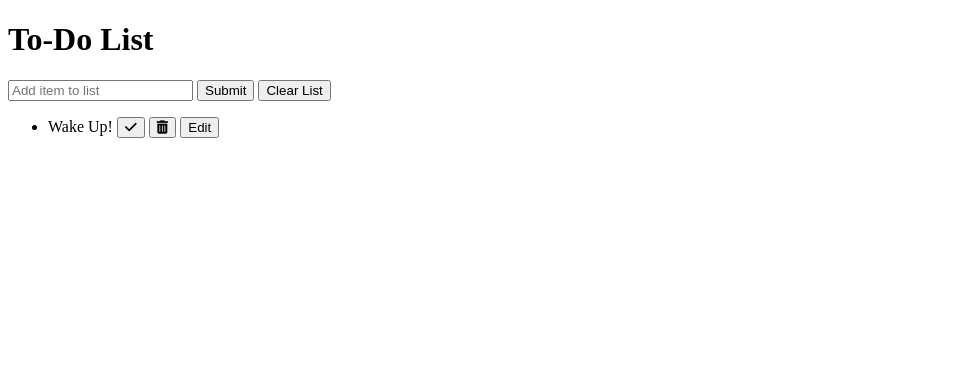
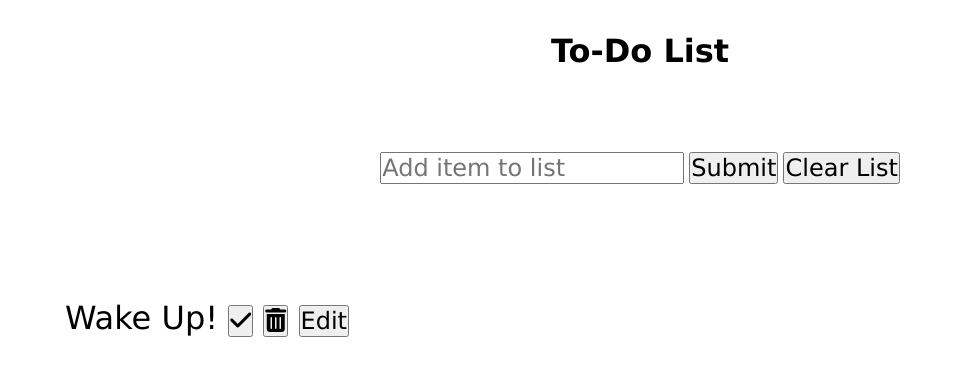
Before and after one commit to miogum/to-do, a plain HTML site: page index.html in a window 1280 px wide. Shown: the whole page, without its empty margins (0-955 px from the left). Drawn offline with Linux system fonts and the light colour scheme.

Commit message:
made some changes to css

```diff
--- a/app.js
+++ b/app.js
@@ -3,6 +3,9 @@ const clearBtn = document.querySelector('.clear-list');
 const newItem = document.getElementById('add-item');
 const ul = document.getElementById('list');
 let btns = document.querySelectorAll('.btn2');
+const doneBtn = document.getElementById('done-btn');
+const deleteBtn = document.getElementById('delete-btn');
+const editBtn = document.getElementById('edit-btn');
 
 // function to add item
 const createNewItem = () => {
@@ -23,25 +26,12 @@ const createNewItem = () => {
             button.innerHTML = btn.innerHTML
             newLi.appendChild(button)
 
-            button.addEventListener('click', modifyItem)
+            //button.addEventListener('click', modifyItem)
         })
 
     }
+
 };
-
-
-
-const modifyItem = (e) => {
-    if (e.target.id == 'done-btn'){
-        console.log('done')
-    };
-    if (e.target.id == 'delete-btn'){
-        console.log('del')
-    };
-    if (e.target.id == 'edit-btn'){
-        console.log('ed')
-    }
-}
 
 
 // function to remove all elements from list
@@ -58,10 +48,6 @@ const addItemAfterKeypress = (event) => {
 };
 newItem.addEventListener('keypress', addItemAfterKeypress);
 
-// btn to mark complete, delete, edit item
-btns.forEach(function(e){
-    e.addEventListener('click', modifyItem)
-})
 
 // submit button to add item to page on click
 submitBtn.addEventListener('click', createNewItem);
--- a/index.html
+++ b/index.html
@@ -19,7 +19,7 @@
         <!-- button to submit -->
         <button class="btn submit-btn">Submit</button>
         <!-- butotn to clear list-->
-        <button class="clear-list">Clear List</button>
+        <button class="btn clear-list">Clear List</button>
     </div>
     <!-- to do list -->
     <ul id="list">
--- a/styles.css
+++ b/styles.css
@@ -0,0 +1,32 @@
+* {
+    padding: 0;
+    margin: 0;
+    font-family: 'Lucida Sans', 'Lucida Sans Regular', 'Lucida Grande', 'Lucida Sans Unicode', Geneva, Verdana, sans-serif;
+}
+
+.title {
+    text-align: center;
+    padding: 2rem;
+}
+
+.container {
+    padding: 50px;
+    text-align: center;
+}
+
+#add-item, .btn, .btn2 {
+    font-size: 1.5rem;
+}
+
+#list {
+    padding: 50px;
+    font-size: 2rem;
+    list-style-type: none;
+
+}
+
+li {
+    display: block;
+    align-content: space-between;
+    padding: 15px;
+}
```
